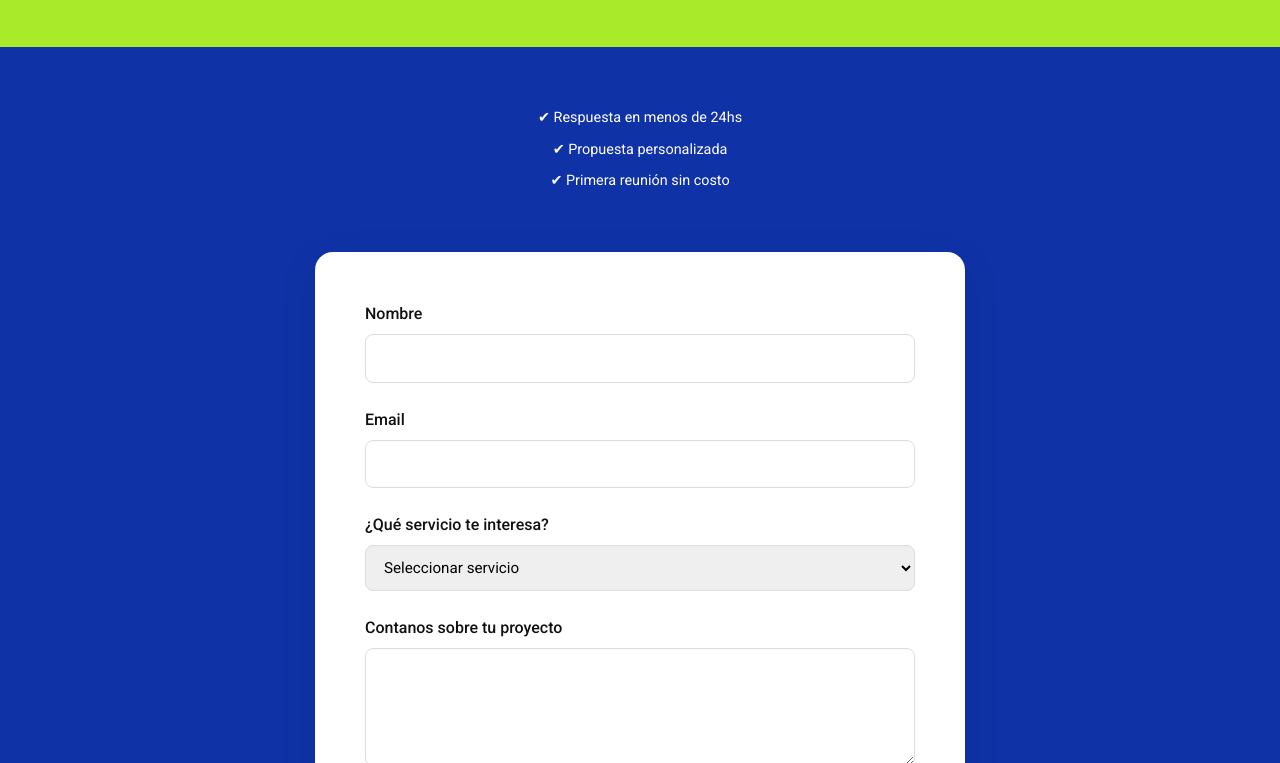
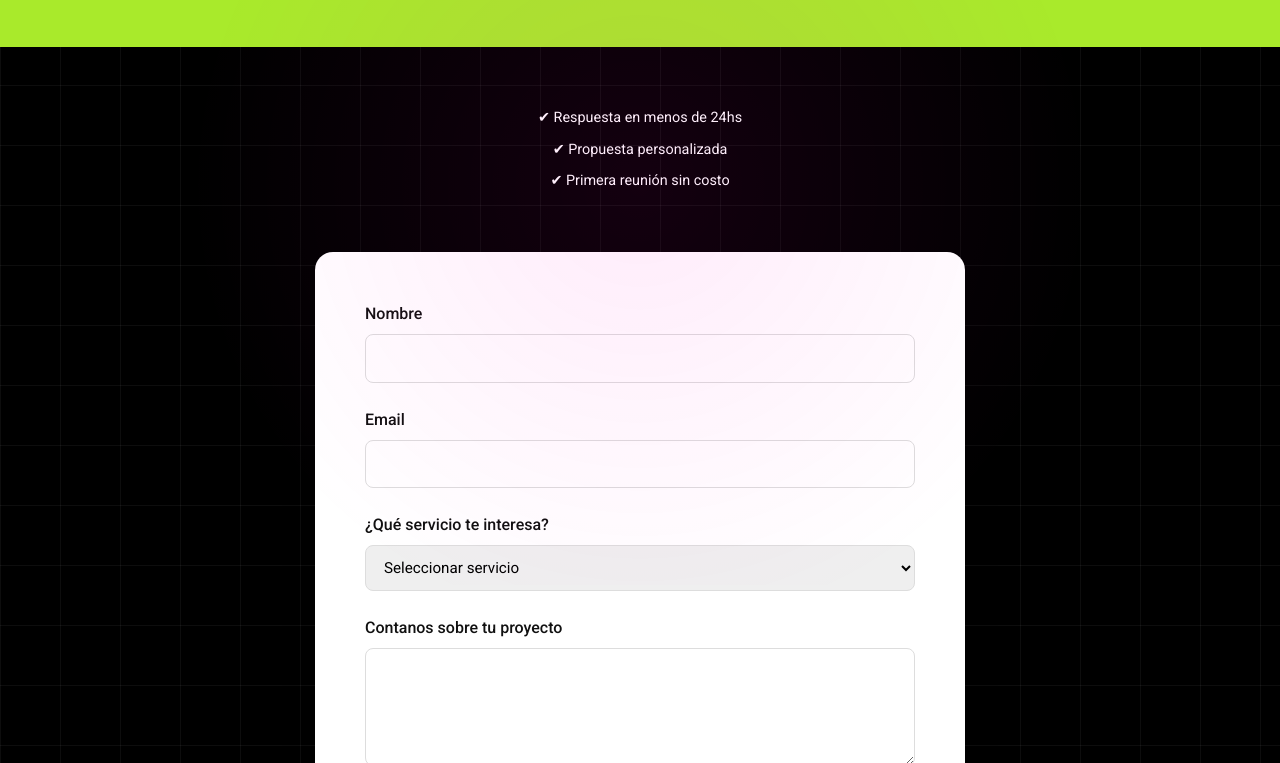
Before and after one commit to genaperrone95-bit/DDE, a website: page pages/contacto.html in a window 1280 px wide. Shown: the part 215-978 px from the top of the page. Drawn offline with nearby package versions, Linux system fonts and the light colour scheme.

Commit message:
cambios drasticos al estilo

```diff
--- a/scss/_variables.scss
+++ b/scss/_variables.scss
@@ -38,7 +38,7 @@ $overlay-dark: rgba(0, 0, 0, 0.5);
    LAYOUT / UI
 ===================== */
 
-$bg-color: #0f32a6;
+$bg-color: #000000;
 $bg-light: #2ecc71;
 
 $radius-sm: 4px;
--- a/scss/base/_base.scss
+++ b/scss/base/_base.scss
@@ -1,6 +1,9 @@
 @use "../variables" as *;
 @use "../mixin" as *;
 
+/* =========================
+   RESET GLOBAL
+========================= */
 
 * {
   margin: 0;
@@ -8,11 +11,38 @@
   box-sizing: border-box;
 }
 
+/* =========================
+   BASE
+========================= */
+
+html {
+  scroll-behavior: smooth;
+}
+
 body {
   font-family: $font-primary;
   font-weight: 400;
   font-style: normal;
-  background-color: $bg-color;
   min-height: 100vh;
   transition: $transition-fast;
+  color: #e6e6e6;
+
+  /* Fondo principal */
+  background-color: #000;
+
+  /* Grid sutil global */
+  background-image:
+    linear-gradient(rgba(255,255,255,.05) 1px, transparent 1px),
+    linear-gradient(90deg, rgba(255,255,255,.05) 1px, transparent 1px);
+  background-size: 60px 60px;
 }
+
+/* Opcional – glow sutil central premium */
+body::before {
+  content: "";
+  position: fixed;
+  inset: 0;
+  background: radial-gradient(circle at center, rgba(255, 0, 200, 0.08), transparent 60%);
+  pointer-events: none;
+  z-index: 0;
+}
--- a/scss/layout/_footer.scss
+++ b/scss/layout/_footer.scss
@@ -9,10 +9,10 @@ footer {
   width: 100%;
   text-align: center;
 
-  background-color: $primary-color;
+
   color: $white;
 
-  padding: 60px 0;
+  padding: 30px 0;
 
 
 
--- a/scss/layout/_form.scss
+++ b/scss/layout/_form.scss
@@ -10,7 +10,6 @@
 ===================== */
 
 .contact-page {
-  background-color: $primary-color;
   min-height: 100vh;
   padding-bottom: 60px;
 }
```
Also changed, not shown: css/main.css, 1 other file.
